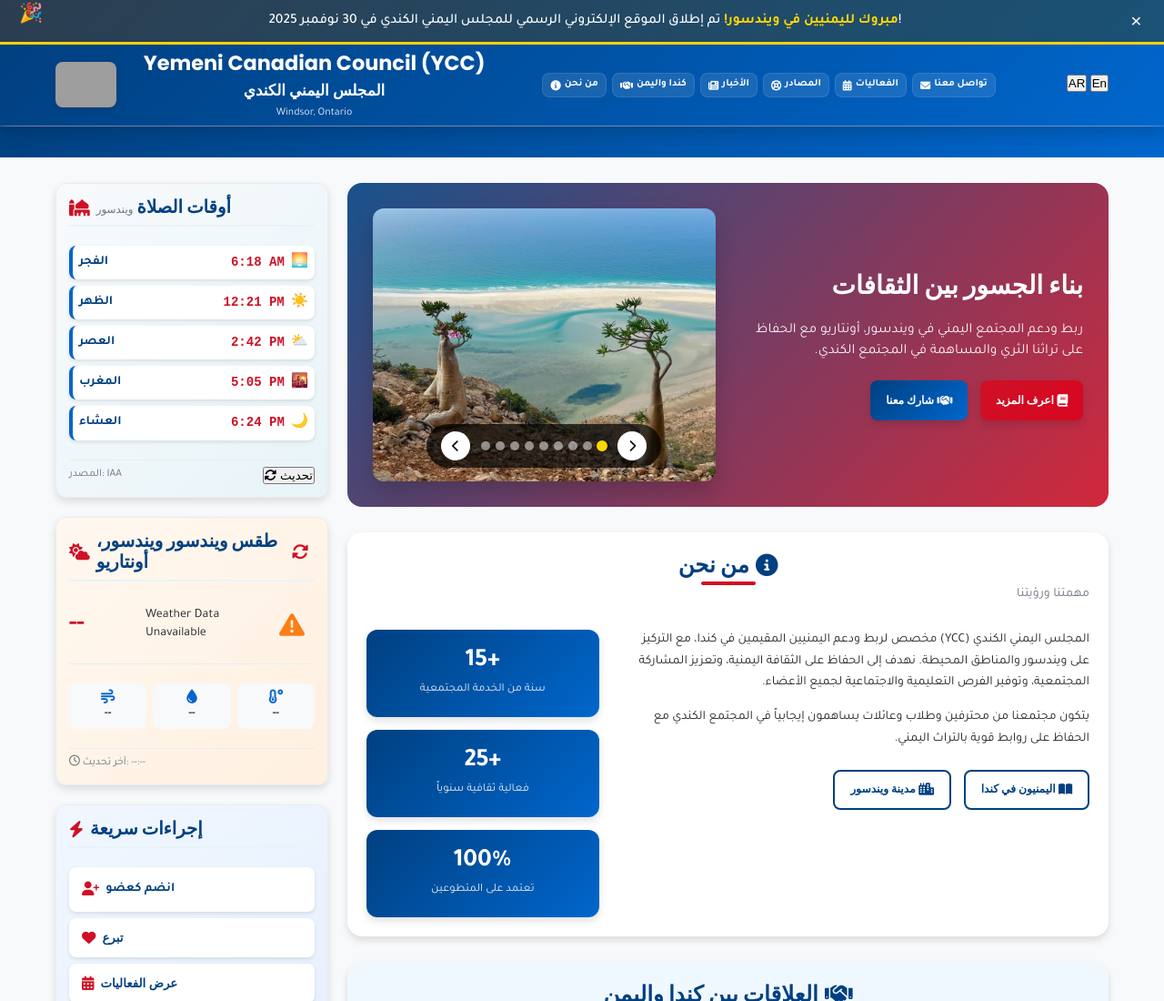
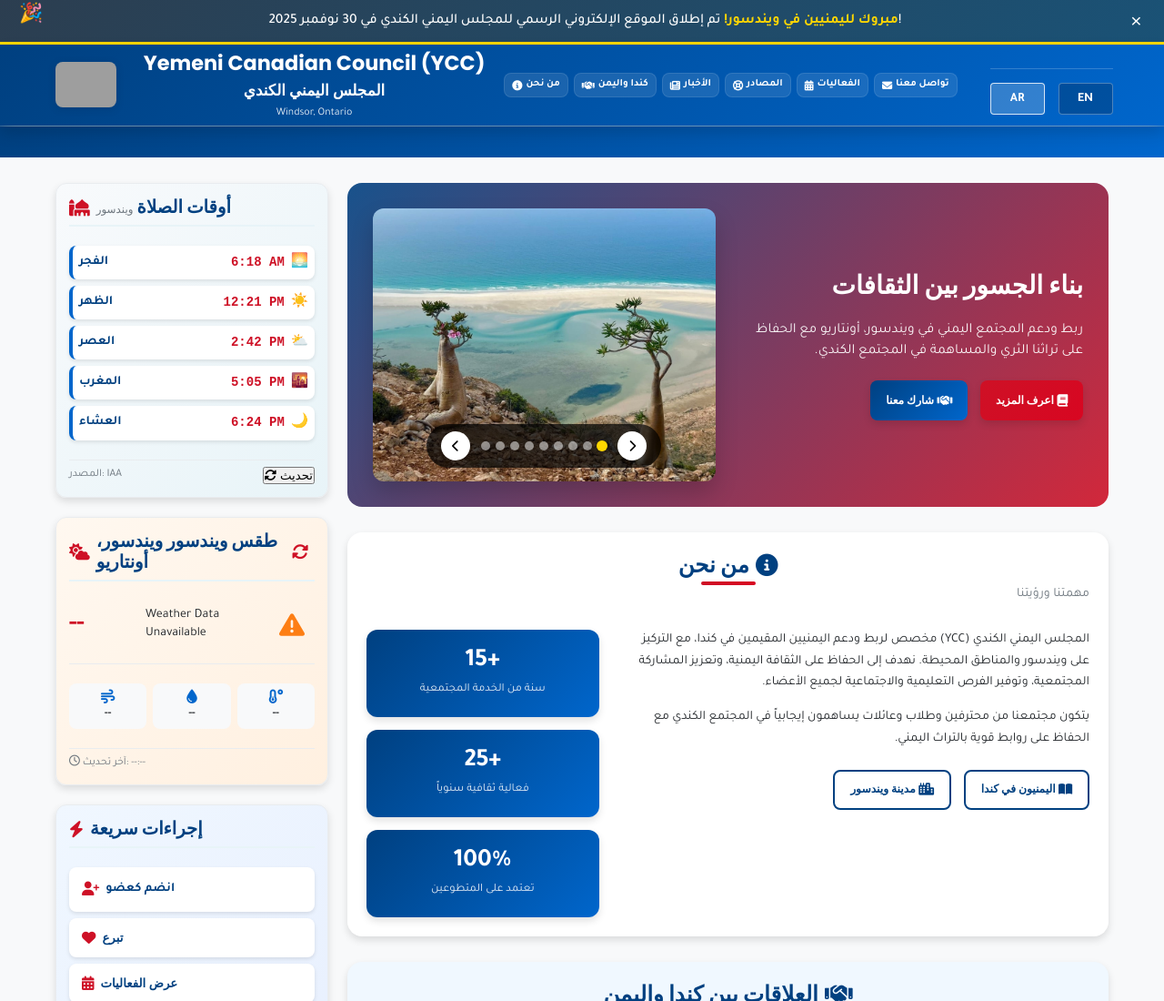
Before and after one commit to YemCan/YCCTest, a plain HTML site: page Arabic/index.html in a window 1280 px wide. Shown: the top 1100 px of the page at 91% size. Drawn offline with Linux system fonts and the light colour scheme; no server answers; grey boxes are pictures that could not be loaded; a web font is replaced by a local one.

Commit message:
Add files via upload

```diff
--- a/Arabic/index.html
+++ b/Arabic/index.html
@@ -171,6 +171,79 @@
         height: 50px !important;
         margin-right: 15px !important;
     }
+
+
+/* === LANGUAGE ROW - MATCH ENGLISH === */
+.language-row {
+    margin-top: 15px !important;
+    padding-top: 15px !important;
+    border-top: 1px solid rgba(255, 255, 255, 0.2) !important;
+    width: 100% !important;
+    text-align: center !important;
+    box-sizing: border-box !important;
+}
+
+.language-container {
+    display: inline-flex !important;
+    gap: 15px !important;
+    justify-content: center !important;
+    align-items: center !important;
+    box-sizing: border-box !important;
+}
+
+/* Match English button styles */
+.lang-switch-btn {
+    padding: 6px 12px !important;
+    border: 1px solid rgba(255, 255, 255, 0.3) !important;
+    background: rgba(0, 0, 0, 0.2) !important;
+    color: white !important;
+    border-radius: 4px !important;
+    font-size: 14px !important;
+    font-weight: 500 !important;
+    cursor: pointer !important;
+    transition: all 0.3s ease !important;
+    display: inline-flex !important;
+    align-items: center !important;
+    justify-content: center !important;
+    gap: 5px !important;
+    min-width: 60px !important;
+    min-height: 35px !important;
+    box-sizing: border-box !important;
+    font-family: 'Tajawal', sans-serif !important;
+    line-height: 1 !important;
+    text-decoration: none !important;
+}
+
+.lang-switch-btn:hover {
+    background: rgba(0, 0, 0, 0.4) !important;
+    border-color: rgba(255, 255, 255, 0.6) !important;
+    transform: translateY(-1px) !important;
+}
+
+.lang-switch-btn.active {
+    background: rgba(255, 255, 255, 0.2) !important;
+    border-color: rgba(255, 255, 255, 0.8) !important;
+    font-weight: 600 !important;
+}
+
+.lang-icon {
+    font-weight: bold !important;
+    font-size: 14px !important;
+}
+
+/* Mobile */
+@media (max-width: 768px) {
+    .language-container {
+        gap: 10px !important;
+    }
+
+    .lang-switch-btn {
+        padding: 5px 10px !important;
+        font-size: 13px !important;
+    }
+}
+
+
 </style>
 
 
@@ -234,11 +307,11 @@
         <!-- NEW: Language Row Below Menu -->
         <div class="language-row">
     <div class="language-container">
-                <button class="lang-btn active" onclick="window.location.href='index.html'; localStorage.setItem('preferredLang', 'ar');">
+        <button class="lang-switch-btn active" onclick="window.location.href='index.html'; localStorage.setItem('preferredLang', 'ar');">
             <span class="lang-icon">AR</span>
         </button>
-                <button class="lang-btn" onclick="window.location.href='../English/index.html'; localStorage.setItem('preferredLang', 'en');">
-                    <span class="lang-icon">En</span>
+        <button class="lang-switch-btn" onclick="window.location.href='../English/index.html'; localStorage.setItem('preferredLang', 'en');">
+            <span class="lang-icon">EN</span>
         </button>
     </div>
 </div>
```
Lines whose indentation alone changed are shown as unchanged.
